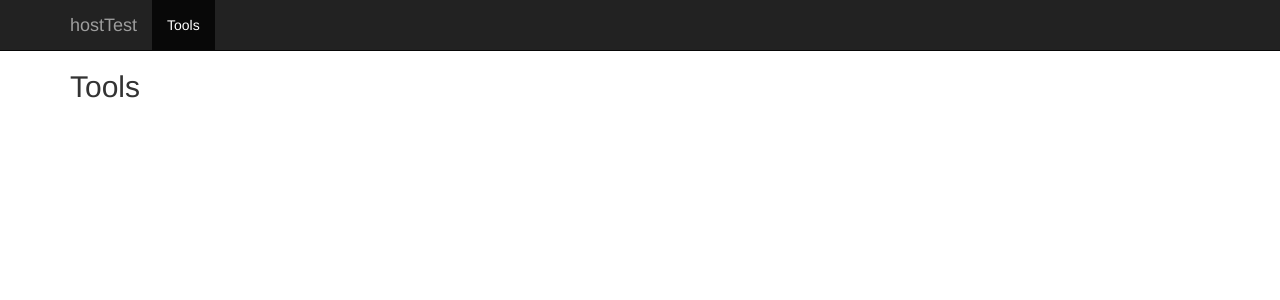
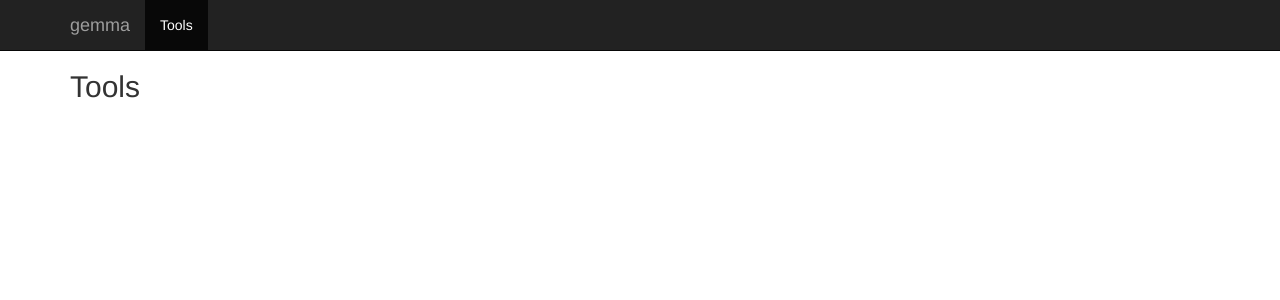
Before and after one commit to bparzella/gemma, a Flask app: page /tools/ in a window 1280 px wide. Shown: the top 300 px of the page. Run offline with Flask 2, Linux system fonts and the light colour scheme; data that the repository does not hold is empty; parts of the project's set-up code (start-up, migrations or seed data) failed here and were passed over; some libraries are stand-ins or nearby versions.

Commit message:
changed name

```diff
--- a/templates/layout.html
+++ b/templates/layout.html
@@ -8,7 +8,7 @@
     <meta name="author" content="">
     <link rel="icon" href="../../favicon.ico">
 
-    <title>hostTest</title>
+    <title>gemma</title>
 
     <link href="{{ url_for('static', filename='bootstrap/css/bootstrap.min.css') }}" rel="stylesheet">
     <link href="{{ url_for('static', filename='style.css') }}" rel="stylesheet">
@@ -30,7 +30,7 @@
             <span class="icon-bar"></span>
             <span class="icon-bar"></span>
           </button>
-          <a class="navbar-brand" href="#">hostTest</a>
+          <a class="navbar-brand" href="#">gemma</a>
         </div>
         <div id="navbar" class="collapse navbar-collapse">
           <ul class="nav navbar-nav">
```
